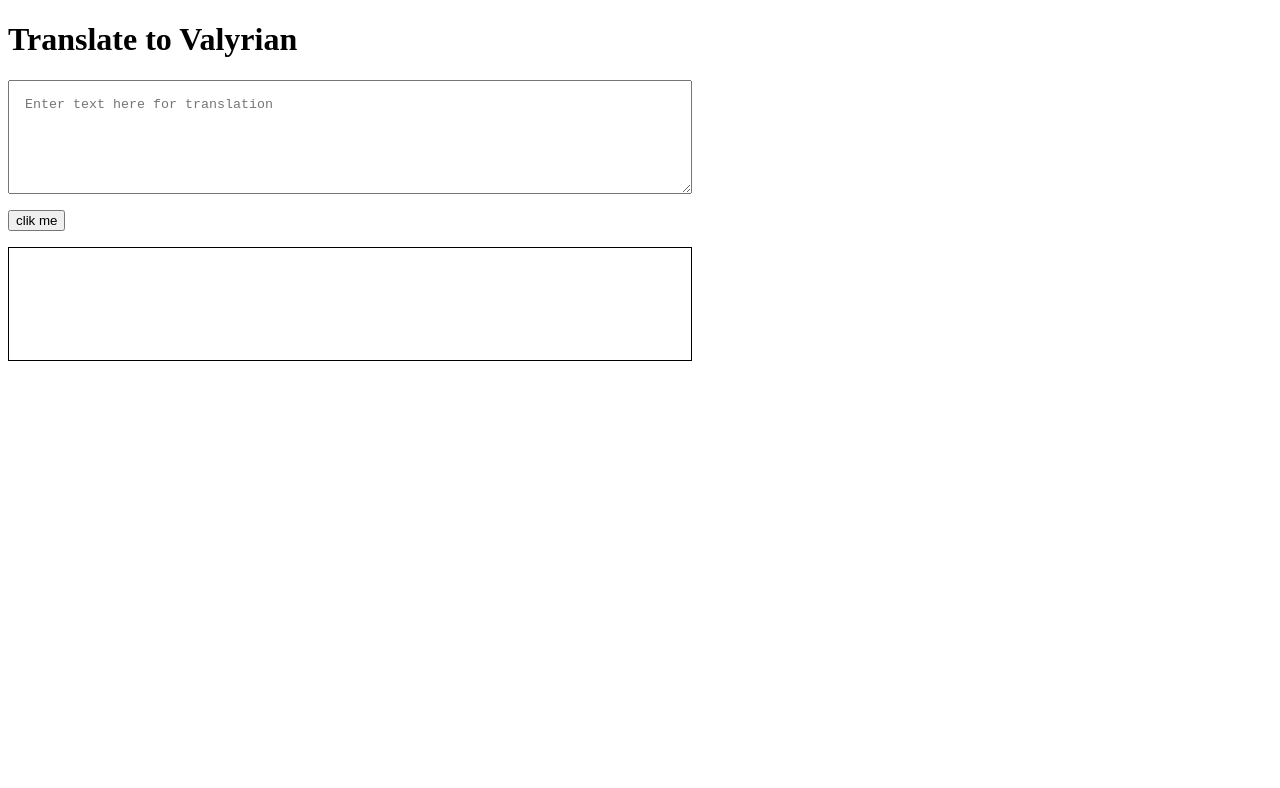
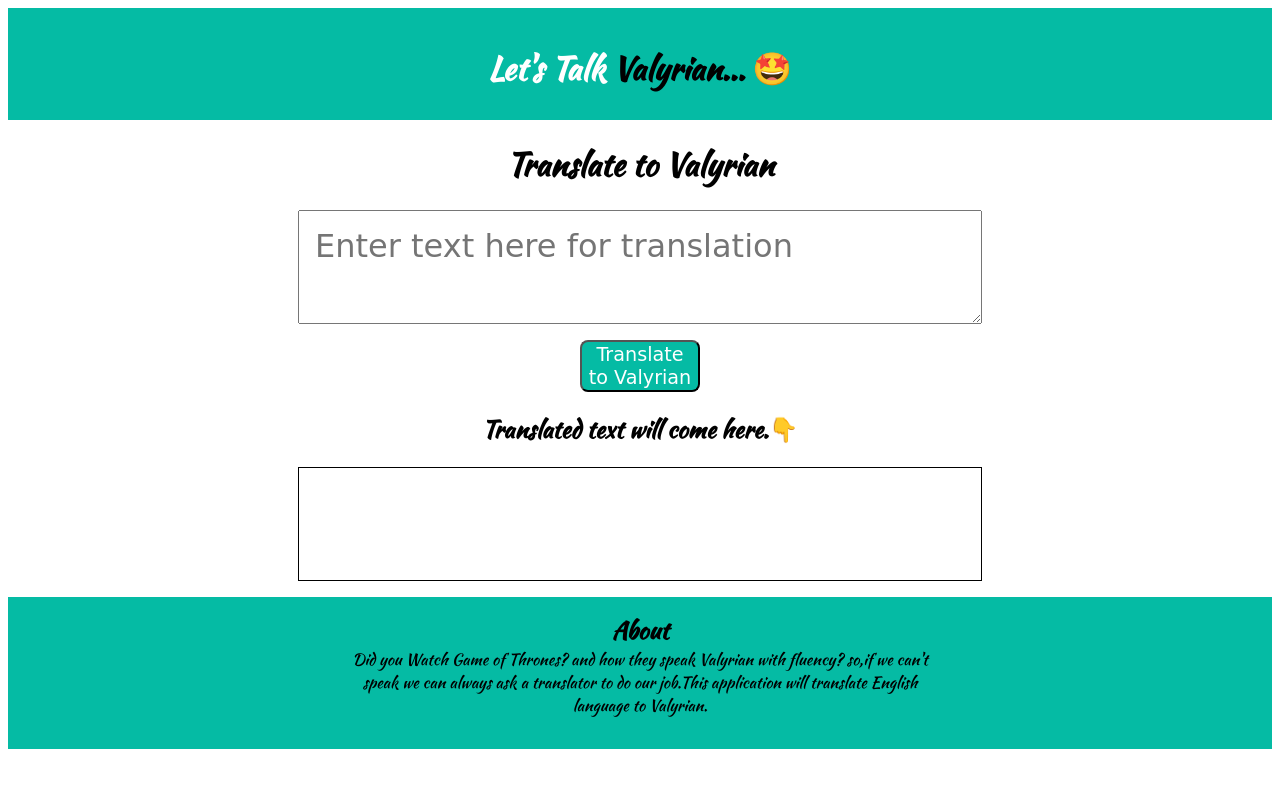
Before and after one commit to dikshadhote/Translator_app, a plain HTML site: page index.html in a window 1280 px wide. Drawn offline with Linux system fonts and the light colour scheme.

Commit message:
done with valyrian translation

```diff
--- a/css/style.css
+++ b/css/style.css
@@ -1,5 +1,29 @@
+/*@import url('https://fonts.googleapis.com/css2?family=Caveat:wght@400;700&display=swap');*/
+@import url('https://fonts.googleapis.com/css2?family=Kaushan+Script&display=swap');
+:root{
+    --primary-color:#05BBA4;
+    --grey-color:#6B7280;
+}
+body{
+   /* font-family: 'Caveat', cursive;*/
+   font-family: 'Kaushan Script', cursive;
+}
+#btn-translate
+{
+    background-color :var(--primary-color);
+    border-radius:0.5rem;
+    color: white;
+    display: block;
+    max-width: 120px;
+    margin: 1rem 1rem 1rem 0rem;
+    margin:auto;
+    font-family: 'Caveat', cursive;
+    font-size:120%;
+}
 
-
+::-webkit-input-placeholder { /* Chrome/Opera/Safari */
+    font-size:200%;
+  }
 #textarea-input
 {
     display:block;
@@ -8,6 +32,12 @@
     max-width: 100%;
     width:650px;
     height:10vh;
+    margin-left: auto;
+    margin-right: auto;
+    font-family: 'Caveat', cursive;
+    font-size:100%;
+    resize: horizontal;
+
 }
 #output-area
 {
@@ -17,4 +47,48 @@
     width:650px;
     height:10vh;
     border: 1px solid black;
+    margin-left: auto;
+    margin-right: auto;
+    font-size:200%;
 }
+.align-element
+{
+    text-align: center;
+}
+/*@header*/
+.nav-block
+{
+    display:block;
+    background-color: var(--primary-color);
+    height:10vh;
+    text-align:center;
+    padding:1rem 1rem;
+}
+
+ .hero-heading
+{
+    color:white;
+    text-align: center;
+
+}
+.emphasize-name{
+    color:black;
+}
+.footer{
+    display:block;
+    text-align: center;
+    background-color: var(--primary-color);
+    height:15vh;
+    padding:1rem 1rem;
+    margin-top: 1rem;
+}
+.container-center{
+    max-width: 600px;
+    /*margin auto takes element to center*/
+    margin:auto ;
+}
+.footer-header
+{
+    font-weight:bold;
+    font-size: x-large;
+}
--- a/index.html
+++ b/index.html
@@ -6,12 +6,23 @@
     <meta name="viewport" content="width=device-width, initial-scale=1.0">
     <title>Home | Translator</title>
 </head>
-<h1> Translate to Valyrian</h1>
+
 </head>
 <body>
+   <div class="nav-block">
+        <h1 class="hero-heading">Let's Talk <span class="emphasize-name">  Valyrian... 🤩</span></h1>
+   </div>
+<div class="align-element">
+    <h1> Translate to Valyrian</h1>
     <textarea placeholder ="Enter text here for translation"id="textarea-input"></textarea>
-    <button id="btn-translate">clik me</button>
+    <button id="btn-translate">Translate to Valyrian</button>
+    <h2>Translated text will come here.👇</h2>
     <div id="output-area"></div>
     <script src="js/app.js" type="text/javascript"></script>
+</div>
+<footer  class="footer ">
+    <div class="footer-header">About</div>
+    <p class="container-center">Did you Watch Game of Thrones? and how they speak Valyrian with fluency? so,if we can't speak we can always ask a translator to do our job.This application will translate English language to Valyrian.</p>
+</footer>
 </body>
 </html>
--- a/js/app.js
+++ b/js/app.js
@@ -15,7 +15,7 @@ function getTranslationURL(textareaInput)
 function errorHandler(error)
 {
     console.log("error occured",error)
-    alert("Sever issue !! rey after sometime")
+    alert("Sever issue !! Try after sometime")
 }
 function clickEventHandler()
 {
```
